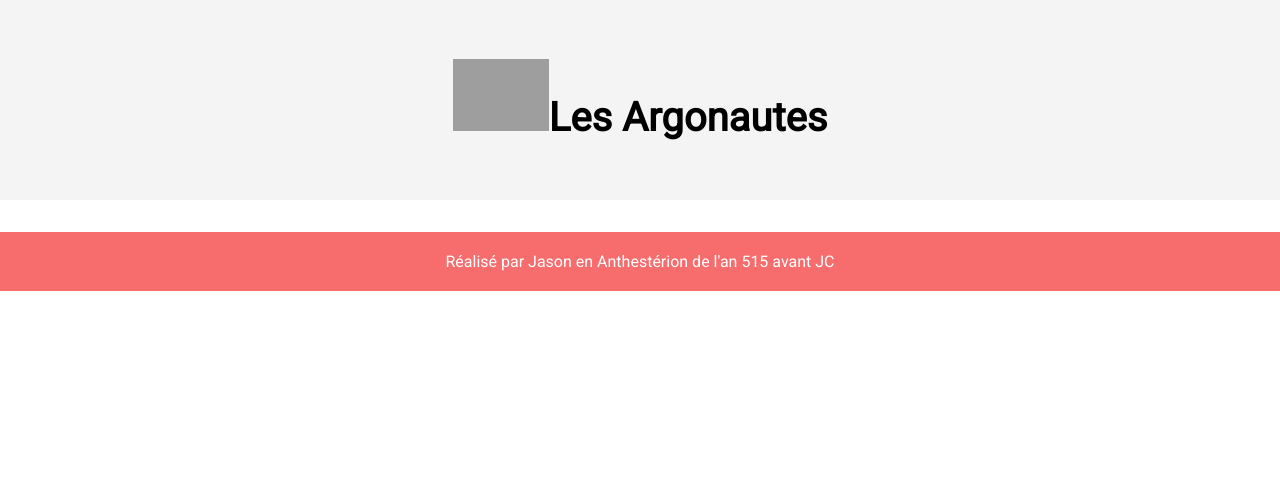
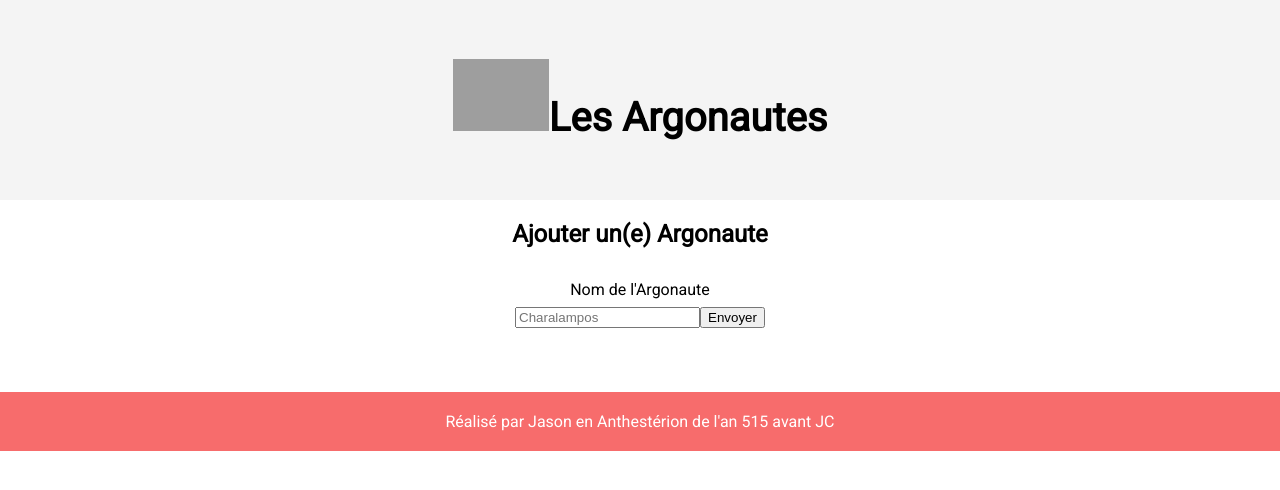
Before and after one commit to ChristopheLem/Argonautes-app, a React (Create React App) app in the folder frontend/: page / in a window 1280 px wide. Shown: the top 490 px of the page. Built offline with nearby package versions, Linux system fonts and the light colour scheme; grey boxes are pictures that could not be loaded.

Commit message:
Add axios to the project, create AddMember component

```diff
--- a/frontend/package.json
+++ b/frontend/package.json
@@ -6,6 +6,7 @@
     "@testing-library/jest-dom": "^4.2.4",
     "@testing-library/react": "^9.3.2",
     "@testing-library/user-event": "^7.1.2",
+    "axios": "^0.19.2",
     "react": "^16.13.1",
     "react-dom": "^16.13.1",
     "react-scripts": "3.4.1"
--- a/frontend/src/App.js
+++ b/frontend/src/App.js
@@ -1,13 +1,16 @@
 import React from 'react';
-import { Header, Footer } from './components'
+import { Header, Footer, AddMember } from './components'
 
 function App() {
   return (
-    <div>
+    <>
       <Header />
+      <main>
+        <AddMember />
 
+      </main>
       <Footer />
-    </div>
+    </>
   );
 }
 
--- /dev/null
+++ b/frontend/src/components/AddMember.js
@@ -0,0 +1,49 @@
+import React, { useState, useRef } from "react";
+import apiAxios from '../config/apiAxios'
+
+export default function AddMember() {
+
+  const [isAdded, setIsAdded] = useState(false)
+  const ref = useRef()
+
+  let member;
+
+  const message = <h2 className='confirmation'>Le membre a été ajouté à votre équipage !</h2>;
+
+  const handleChange = async e => {
+    member = {
+      name: e.target.value
+    };
+  };
+
+  const handleClick = async e => {
+    e.preventDefault();
+    await apiAxios.post("/", member);
+    ref.current.value = '';
+    setIsAdded(true);
+    setTimeout(() => setIsAdded(false), 3000);
+
+  };
+
+  return (
+    <div>
+      <h2>Ajouter un(e) Argonaute</h2>
+      <form className="new-member-form">
+        <label htmlFor="name">Nom de l&apos;Argonaute</label>
+        <input ref={ref} id="name" name="name" type="text" placeholder="Charalampos" onChange={handleChange} />
+        <button type="submit" onClick={handleClick}>
+          Envoyer
+        </button>
+      </form>
+      {
+        isAdded
+        ?
+        (
+          message
+        )
+        :
+        null
+      }
+    </div>
+  );
+}
--- a/frontend/src/components/index.js
+++ b/frontend/src/components/index.js
@@ -1,2 +1,3 @@
 export { default as Header } from './Header';
 export { default as Footer } from './Footer';
+export { default as AddMember } from './AddMember';
--- /dev/null
+++ b/frontend/src/config/apiAxios.js
@@ -0,0 +1,7 @@
+import * as axios from 'axios';
+
+const apiAxios = axios.create({
+  baseURL: 'http://localhost:4000/api/members'
+});
+
+export default apiAxios;
--- a/frontend/src/index.css
+++ b/frontend/src/index.css
@@ -24,10 +24,6 @@ header h1 {
   font-size: 2.5em;
 }
 
-footer {
-  background: #fff;
-}
-
 h1, h2 {
   text-align: center;
 }
@@ -42,6 +38,11 @@ label {
   text-align: center;
 }
 
+.confirmation {
+  color: green;
+  animation: fadeIn ease 3s;
+}
+
 .member-item {
   padding: 0.25em 0;
 }
@@ -53,3 +54,9 @@ footer {
   background: #f76c6c;
   padding: 0.25em 0;
 }
+
+@keyframes fadeIn {
+  0% { opacity: 0; }
+  50% { opacity: 1; }
+  100% { opacity: 0; }
+}
```
Also changed, not shown: 1 other file (tests, documents, lock files or other folders).
